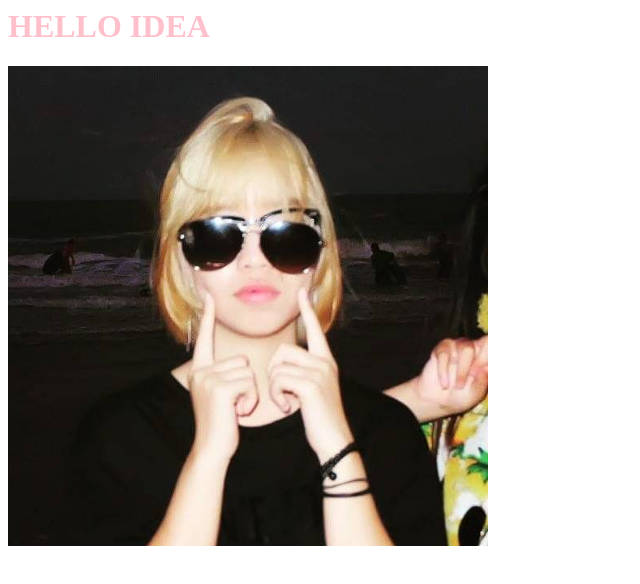
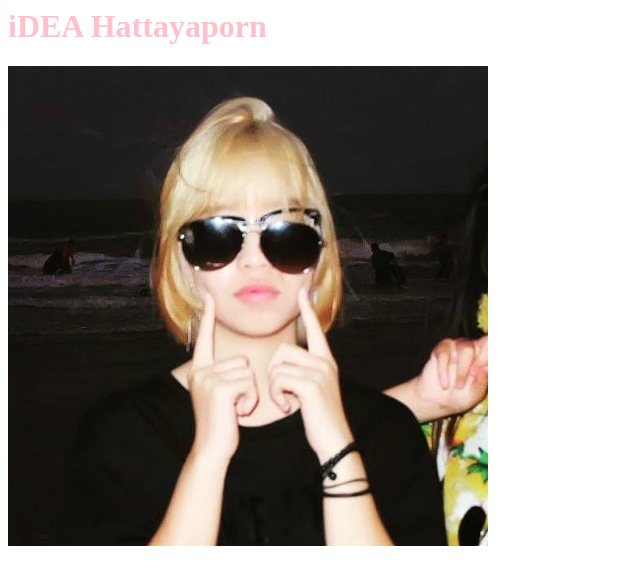
Before and after one commit to idea2409/eiei, a plain HTML site: page index.html in a window 1280 px wide. Shown: the whole page, without its empty margins (0-640 px from the left). Drawn offline with Linux system fonts and the light colour scheme.

Commit message:
index.html

```diff
--- a/index.html
+++ b/index.html
@@ -1,2 +1,2 @@
-<h1 style="color:pink;">HELLO IDEA</h1>
+<h1 style="color:pink;">iDEA Hattayaporn</h1>
 <img src="187852.jpg" width=480>
```
